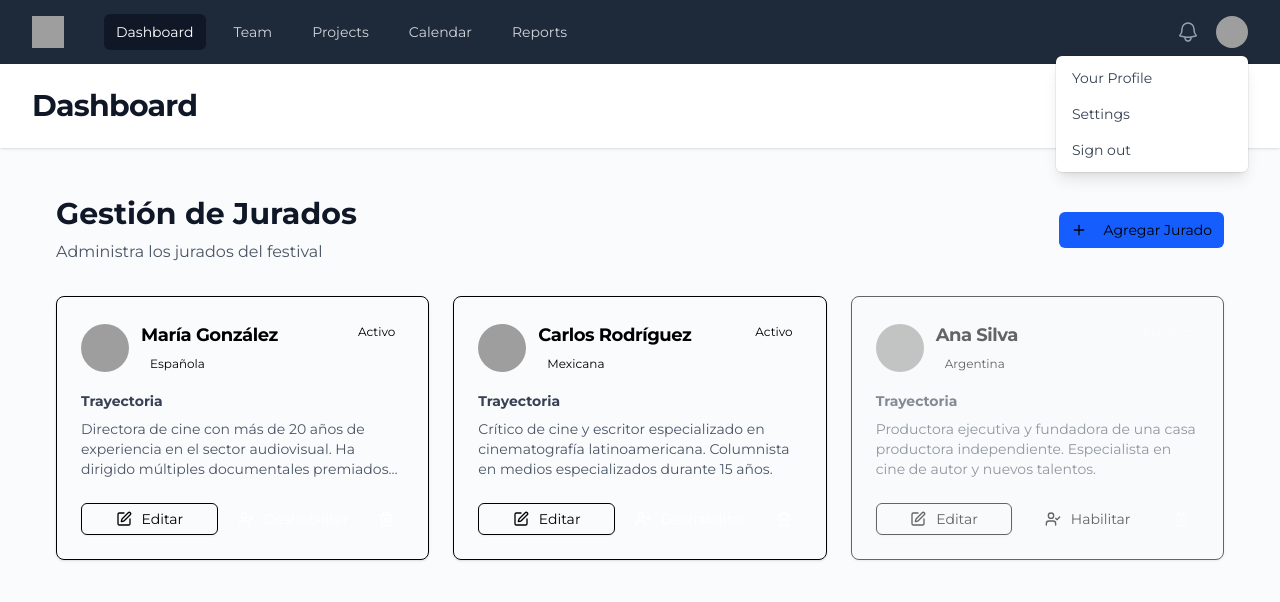
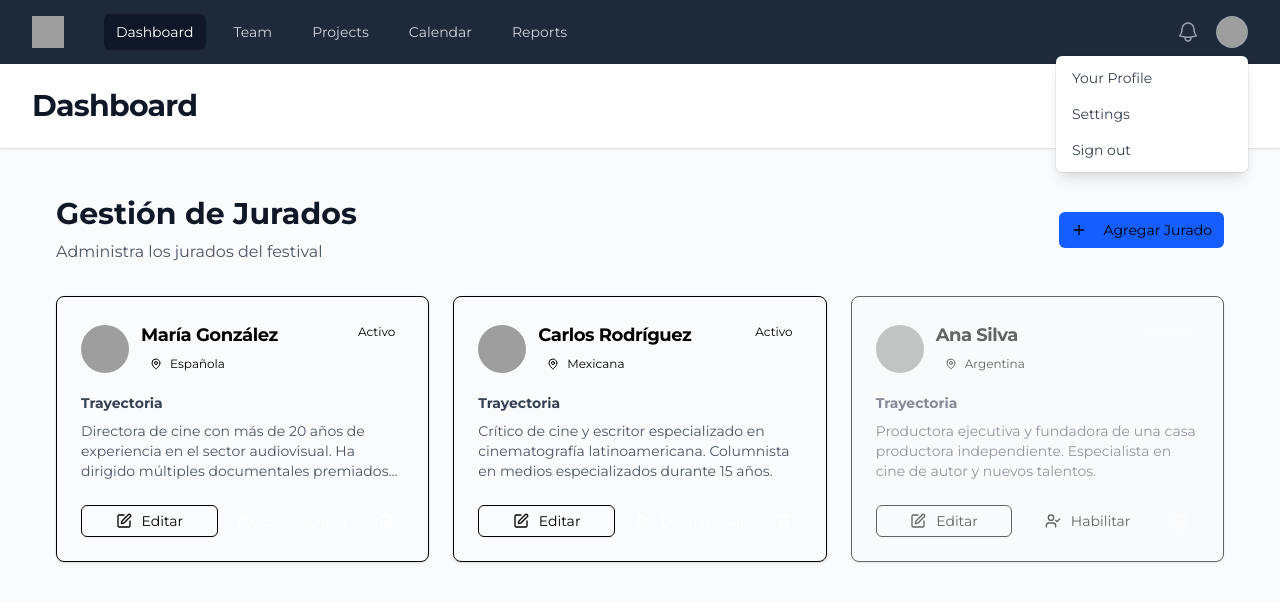
Before and after one commit to jlarteagap/danzacruz, a Next.js app: page /panel/jurados in a window 1280 px wide. Shown: the top 602 px of the page. Built offline with nearby package versions, Linux system fonts and the light colour scheme; grey boxes are pictures that could not be loaded.

Commit message:
[FEAT] Judges components for list judges and form

```diff
--- a/components/Judges/PanelJuradoCard.tsx
+++ b/components/Judges/PanelJuradoCard.tsx
@@ -14,7 +14,7 @@ import {
   AlertDialogTitle,
   AlertDialogTrigger,
 } from "@/components/ui/alert-dialog";
-import { Edit, Trash2, UserCheck, UserX } from "lucide-react";
+import { Edit, Trash2, UserCheck, UserX, MapPin } from "lucide-react";
 import { Judge } from "../../types/judges.types";
 
 interface JuradoCardProps {
@@ -57,6 +57,7 @@ export const PanelJudgeCard: React.FC<JuradoCardProps> = ({
                 {judge.nombre} {judge.apellido}
               </CardTitle>
               <Badge variant='secondary' className='mt-1'>
+                <MapPin className='h-4 w-4 mr-1' />
                 {judge.nacionalidad}
               </Badge>
             </div>
```
